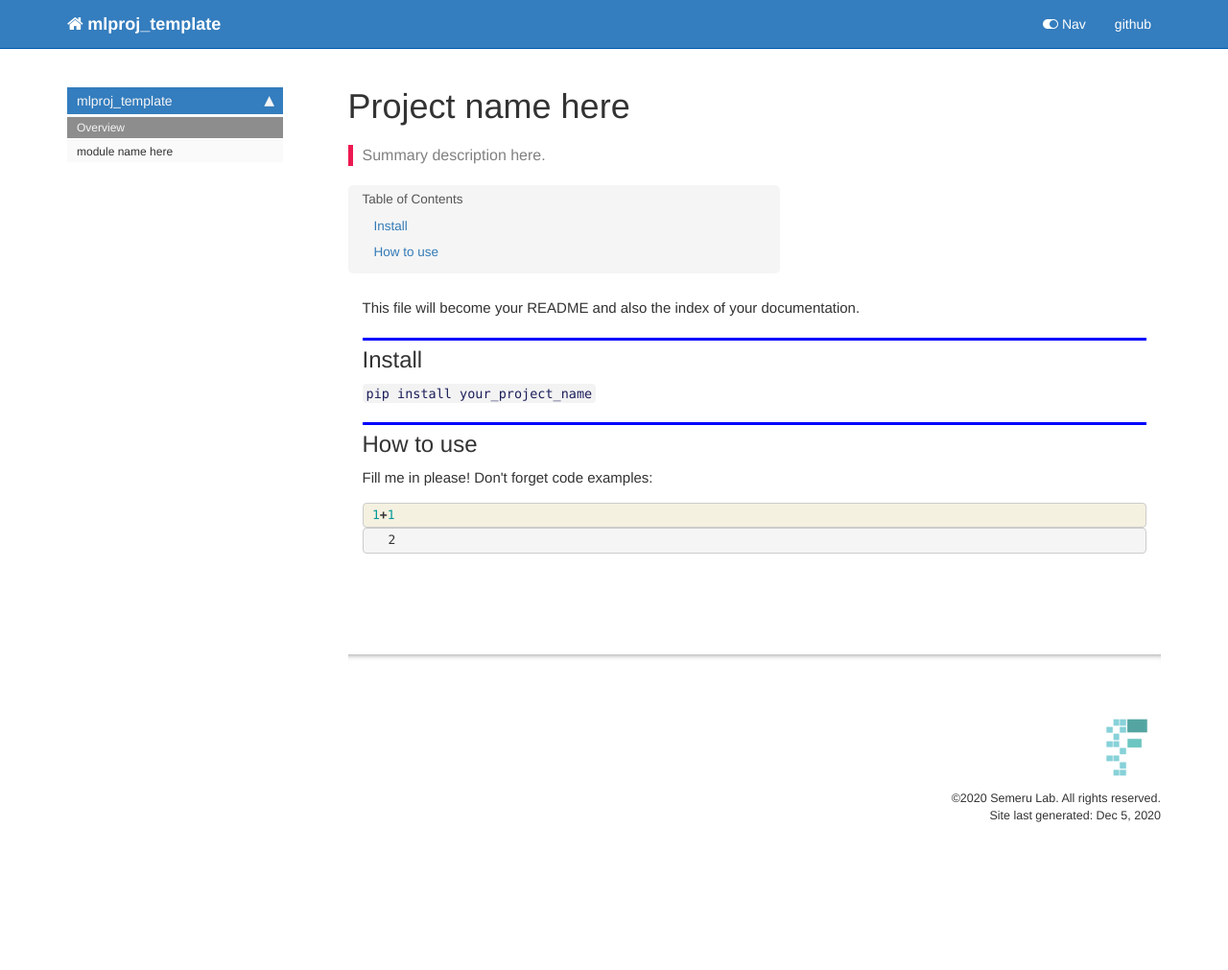
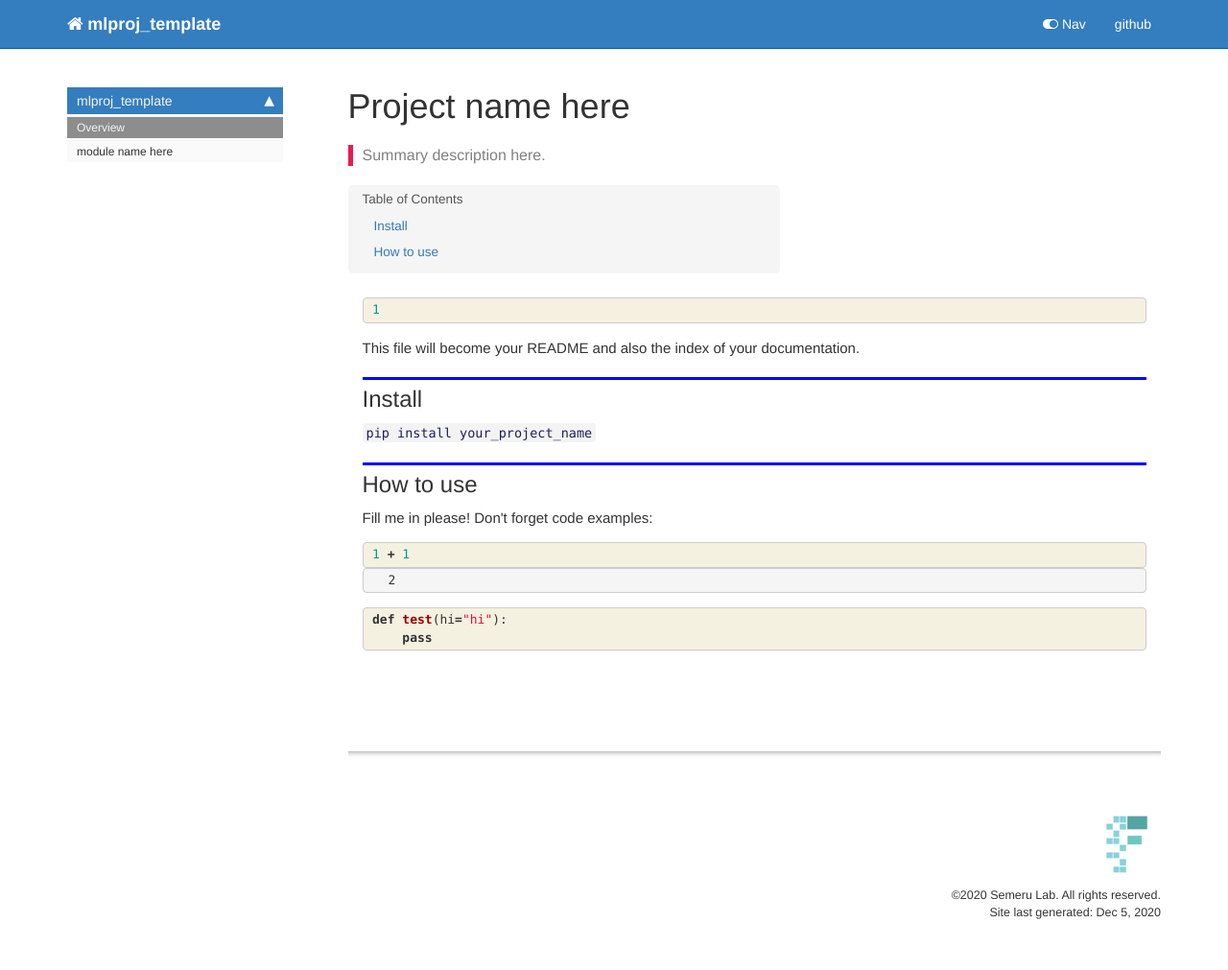
Before and after one commit to WM-SEMERU/mlproj_template_deprecated, a Jekyll site: the page built from docs/index.html, in a window 1280 px wide. Shown: the whole page at 96% size. Built offline with Jekyll 4.4.1, drawn with Linux system fonts in a browser that asks for light colours; nearby versions of some CDN libraries; comment, search, counter and statistics services are not loaded; before the commit the page ends 909 px from its top, so only the background shows below that.

Commit message:
Update nb examples so they work properly with the black formatter that is applied

```diff
--- a/docs/index.html
+++ b/docs/index.html
@@ -25,6 +25,23 @@ nb_path: "nbs/index.ipynb"
     {% raw %}
 
 <div class="cell border-box-sizing code_cell rendered">
+
+</div>
+    {% endraw %}
+
+    {% raw %}
+
+<div class="cell border-box-sizing code_cell rendered">
+<div class="input">
+
+<div class="inner_cell">
+    <div class="input_area">
+<div class=" highlight hl-ipython3"><pre><span></span><span class="mi">1</span>
+</pre></div>
+
+    </div>
+</div>
+</div>
 
 </div>
     {% endraw %}
@@ -69,7 +86,7 @@ nb_path: "nbs/index.ipynb"
 
 <div class="inner_cell">
     <div class="input_area">
-<div class=" highlight hl-ipython3"><pre><span></span><span class="mi">1</span><span class="o">+</span><span class="mi">1</span>
+<div class=" highlight hl-ipython3"><pre><span></span><span class="mi">1</span> <span class="o">+</span> <span class="mi">1</span>
 </pre></div>
 
     </div>
@@ -95,4 +112,22 @@ nb_path: "nbs/index.ipynb"
 </div>
     {% endraw %}
 
+    {% raw %}
+
+<div class="cell border-box-sizing code_cell rendered">
+<div class="input">
+
+<div class="inner_cell">
+    <div class="input_area">
+<div class=" highlight hl-ipython3"><pre><span></span><span class="k">def</span> <span class="nf">test</span><span class="p">(</span><span class="n">hi</span><span class="o">=</span><span class="s2">&quot;hi&quot;</span><span class="p">):</span>
+    <span class="k">pass</span>
+</pre></div>
+
+    </div>
 </div>
+</div>
+
+</div>
+    {% endraw %}
+
+</div>
--- a/mlproj_template/core.py
+++ b/mlproj_template/core.py
@@ -3,5 +3,5 @@
 __all__ = ['example_func']
 
 # Cell
-def example_func():
+def example_func(hi="yo"):
     pass
```
Also changed, not shown: docs/core.html (+25 -1 lines), README.md, 2 other files.
